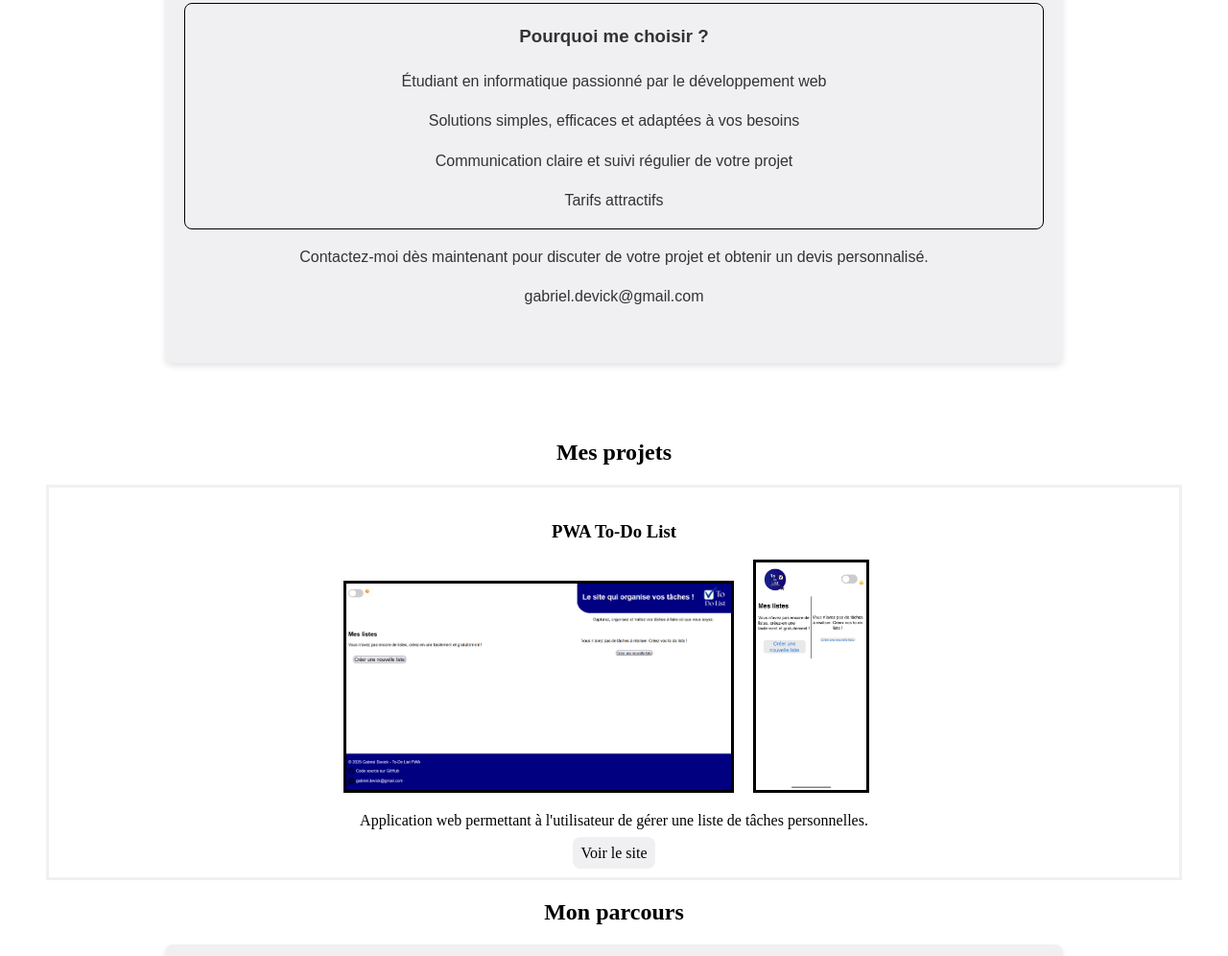
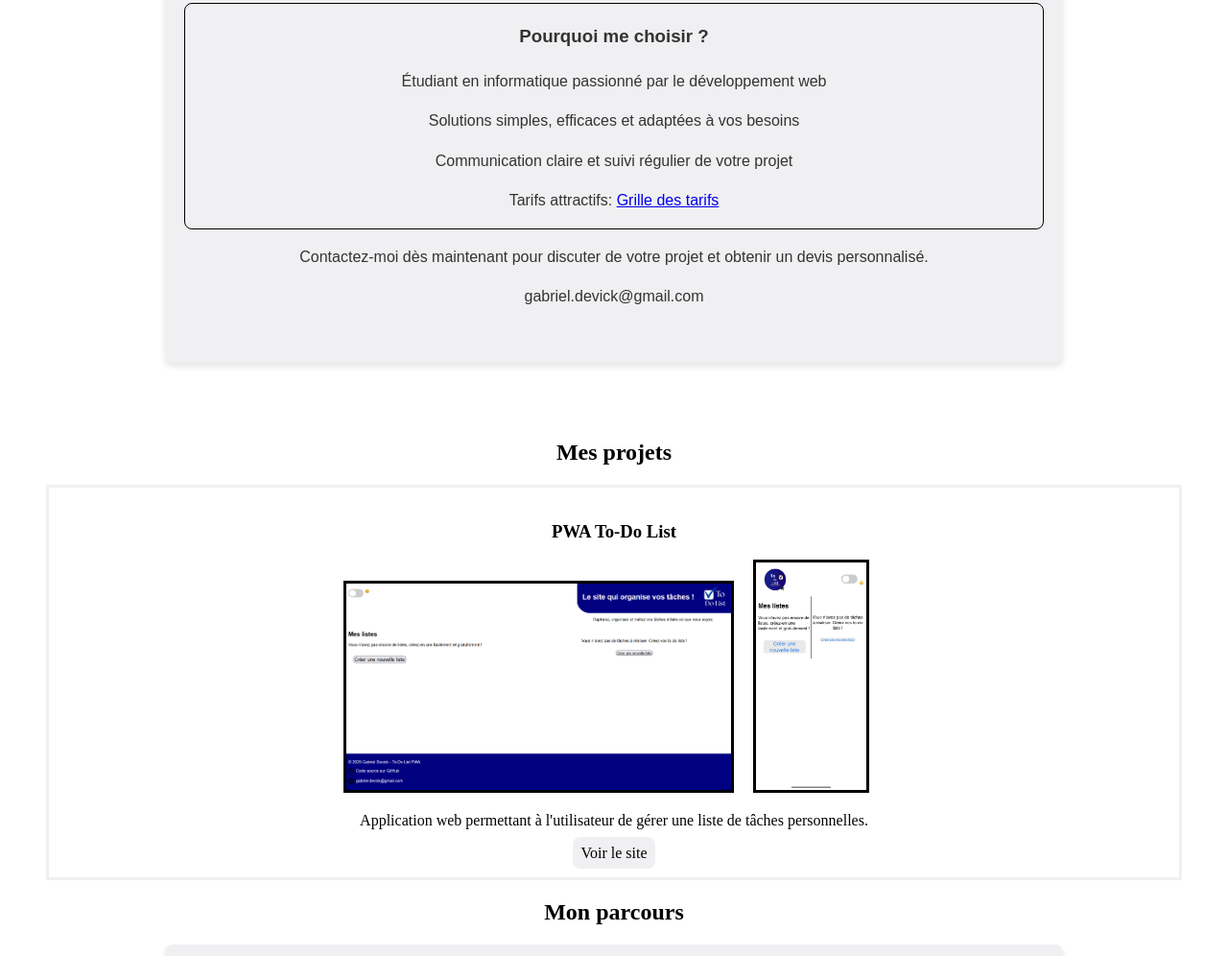
Before and after one commit to GabDvck/portfolio, a plain HTML site: page index.html in a window 1280 px wide. Shown: the part 2001-2997 px from the top of the page at 96% size. Drawn offline with Linux system fonts and the light colour scheme.

Commit message:
ajout tarifs

```diff
--- a/index.html
+++ b/index.html
@@ -75,7 +75,7 @@
                     <p>Étudiant en informatique passionné par le développement web</p>
                     <p>Solutions simples, efficaces et adaptées à vos besoins</p>
                     <p>Communication claire et suivi régulier de votre projet</p>
-                    <p>Tarifs attractifs</p>
+                    <p>Tarifs attractifs: <a href="tarifs.pdf">Grille des tarifs</a></p>
                 </section>
                 <p>Contactez-moi dès maintenant pour discuter de votre projet et obtenir un devis personnalisé.</p>
                 <p>gabriel.devick@gmail.com</p>
```
